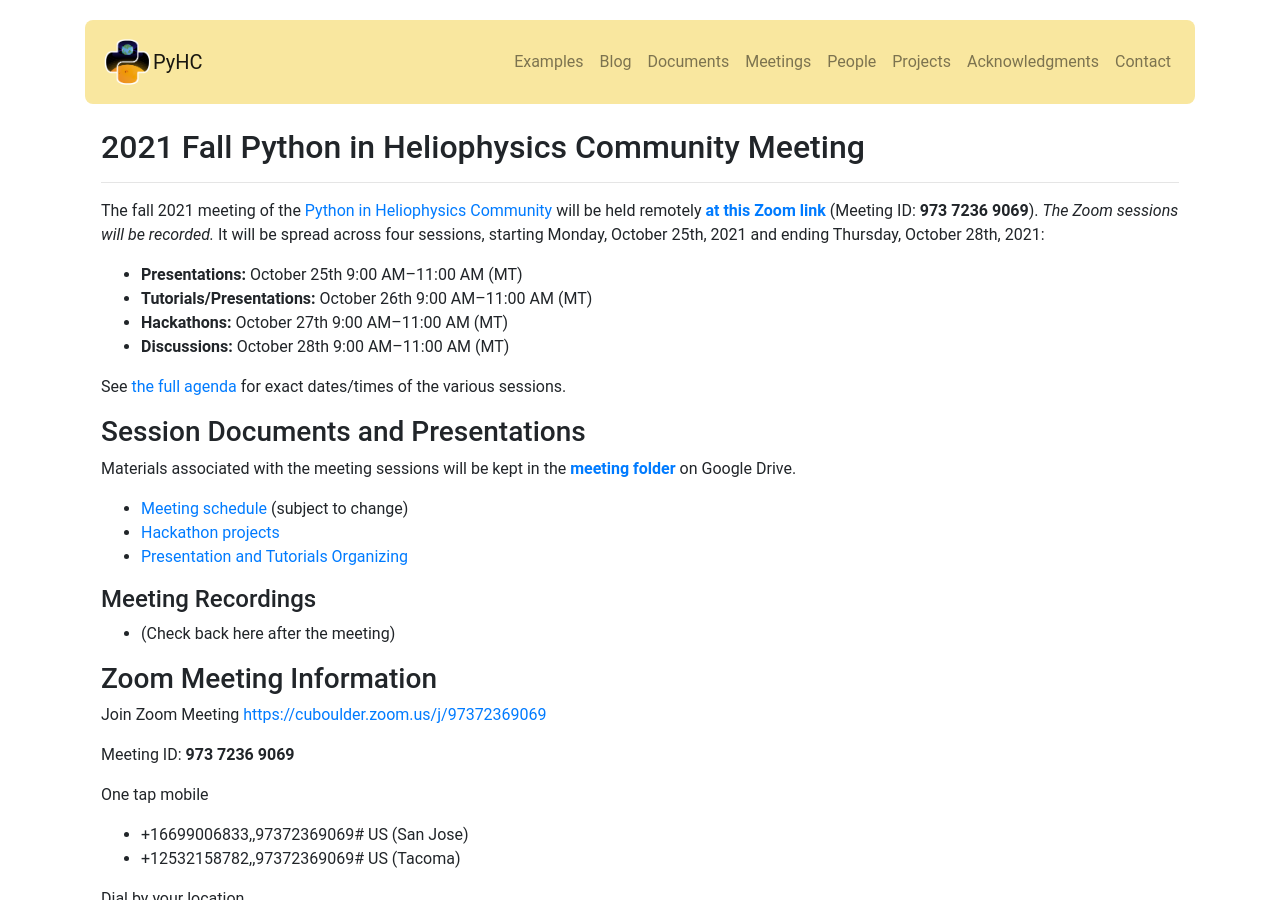
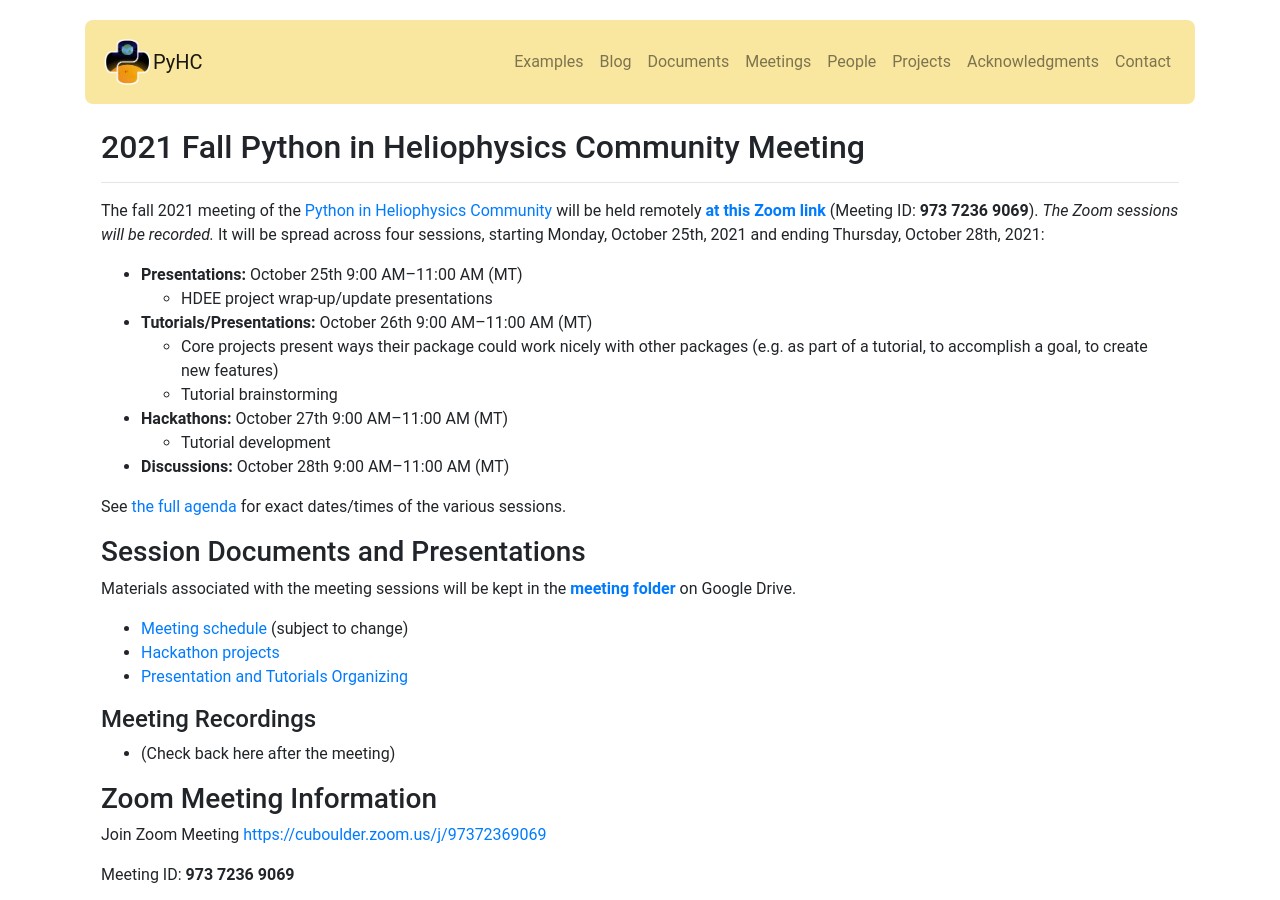
Before and after one commit to heliophysicsPy/heliophysicsPy.github.io, a Jekyll site: the page built from _pages/meetings/fall2021.md, in a window 1280 px wide and 900 px high. Built offline with Jekyll 4.4.1, drawn with Linux system fonts in a browser that asks for light colours; nearby versions of some CDN libraries.

Commit message:
Flesh out daily details

```diff
--- a/_pages/meetings/fall2021.md
+++ b/_pages/meetings/fall2021.md
@@ -8,8 +8,12 @@ exclude: true
 The fall 2021 meeting of the [Python in Heliophysics Community](http://heliopython.org) will be held remotely [**at this Zoom link**](https://cuboulder.zoom.us/j/97372369069) (Meeting ID: **973 7236 9069**). _The Zoom sessions will be recorded._ It will be spread across four sessions, starting Monday, October 25th, 2021 and ending Thursday, October 28th, 2021:
 
  - **Presentations:** October 25th 9:00 AM–11:00 AM (MT)
+   - HDEE project wrap-up/update presentations
  - **Tutorials/Presentations:** October 26th 9:00 AM–11:00 AM (MT)
+   - Core projects present ways their package could work nicely with other packages (e.g. as part of a tutorial, to accomplish a goal, to create new features)
+   - Tutorial brainstorming
  - **Hackathons:** October 27th 9:00 AM–11:00 AM (MT)
+   - Tutorial development
  - **Discussions:** October 28th 9:00 AM–11:00 AM (MT)
 
 See [the full agenda](https://docs.google.com/spreadsheets/d/19zVGD72ZFPrKS-o2DYjrBVAHtEY8EKEkFGjYa21XQgU/edit?usp=sharing) for exact dates/times of the various sessions.
```
